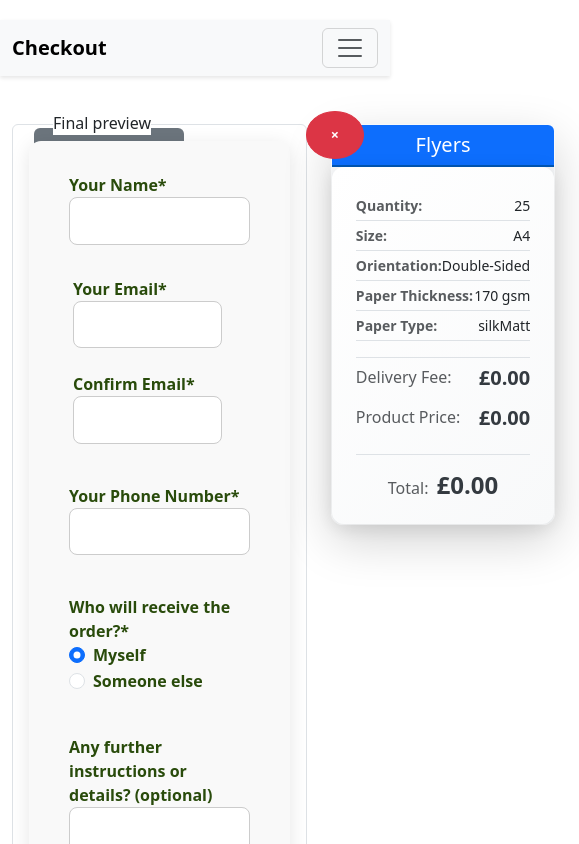
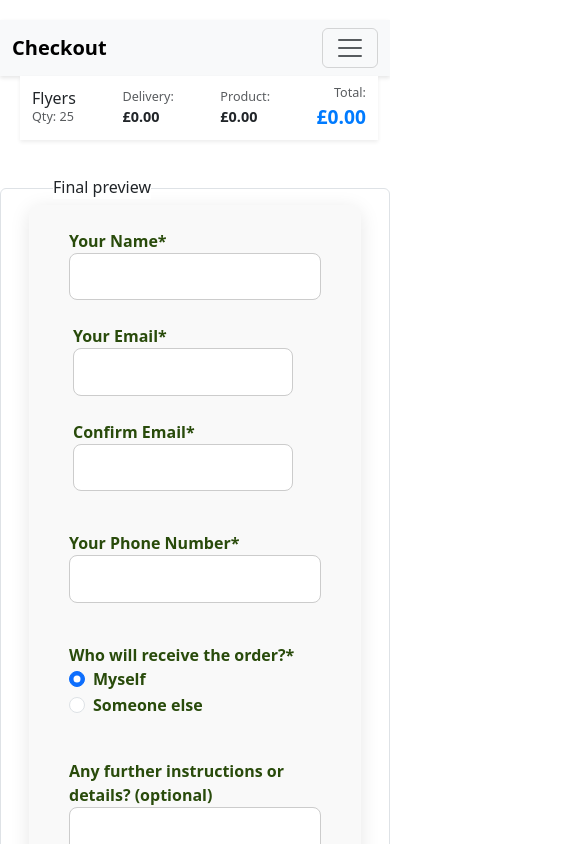
Before and after one commit to mehedi8gb/vue-order-flow, a Vue app: page /your-details in a window 390 px wide. Shown: the top 844 px of the page, 579 px wide, since content can reach past the window. Built offline with nearby package versions, Linux system fonts and the light colour scheme; what vue-sweetalert2 would draw is missing.

Commit message:
do responsive your details page

```diff
--- a/src/views/YourDetails.vue
+++ b/src/views/YourDetails.vue
@@ -1,32 +1,28 @@
 <template>
   <div class="container">
-    <!-- <HeaderComponent></HeaderComponent> -->
-    <div class="d-flex">
-      <div class="col-md-2" style="width: 200px">
+    <div class="pricing-sticky ms-2" style="top: 25px;">
+      <!-- PricingComponent for mobile (below the form, visible on mobile) -->
+      <MobilePricingComponent/>
+    </div>
+    <div class="row">
+      <div class="d-none d-lg-block col-lg-2 position-relative">
         <div class="position-absolute bg-secondary rounded text-white d-flex justify-content-center align-items-center"
-             style="width: 150px; height: 100px; top: 52px; left: 34px">
+             style="width: 150px; height: 100px; top: 52px; left: 34px;">
           <span class="bg-white text-dark rounded text-center px-2 py-1">Flyers</span>
         </div>
       </div>
-      <div class="col-md-8 border rounded mt-5" style="border-color: rgb(185, 185, 185)">
-        <div class="position-relative" style="top: -14px; margin-left: 40px">
+      <div class="col-md-7 col-12 border rounded mt-5" style="border-color: rgb(185, 185, 185);">
+        <div class="position-relative" style="top: -14px; margin-left: 40px;">
           <div class="d-flex justify-content-between">
             <div class="position-relative">
-                            <span class="position-absolute bg-white" style="white-space: nowrap; z-index: 100">Final
-                                preview</span>
-            </div>
-            <div class="position-relative">
-              <button type="button" class="btn btn-danger rounded-circle position-absolute"
-                      style="z-index: 100">
-                <span>&times;</span>
-              </button>
+              <span class="position-absolute bg-white" style="white-space: nowrap; z-index: 100;">Final preview</span>
             </div>
           </div>
         </div>
         <form @submit.prevent="saveDetails">
           <div class="card-body m-3 pb-5">
             <div class="row g-3 px-3">
-              <div class="form-group mt-4">
+              <div class="form-group col-12">
                 <label for="inputName">Your Name*</label>
                 <input type="text" class="form-control"
                        :class="{ 'is-invalid': errors['yourDetails.name'] }" id="inputName"
@@ -36,7 +32,7 @@
                 </div>
               </div>
 
-              <div class="row mt-2">
+              <div class="row col-12">
                 <div class="form-group col-md-6">
                   <label for="inputEmail">Your Email*</label>
                   <input type="email" class="form-control"
@@ -58,7 +54,7 @@
                 </div>
               </div>
 
-              <div class="form-group">
+              <div class="form-group col-12">
                 <label for="inputPhone">Your Phone Number*</label>
                 <input type="tel" class="form-control"
                        :class="{ 'is-invalid': errors['yourDetails.phone'] }" id="inputPhone"
@@ -68,7 +64,7 @@
                 </div>
               </div>
 
-              <div class="form-group">
+              <div class="form-group col-12">
                 <label>Who will receive the order?*</label>
                 <div class="form-check">
                   <input class="form-check-input" type="radio" name="recipient" id="myself"
@@ -85,7 +81,7 @@
                 </div>
               </div>
 
-              <div v-if="form.whoWillReceive == 'someone_else'" class="form-group">
+              <div v-if="form.whoWillReceive == 'someone_else'" class="col-12">
                 <div class="form-group">
                   <label for="recipientName">Recipient's name? *</label>
                   <input type="text" class="form-control"
@@ -107,9 +103,8 @@
                 </div>
               </div>
 
-              <div class="form-group">
-                <label for="additionalInstructions">Any further instructions or details?
-                  (optional)</label>
+              <div class="form-group col-12">
+                <label for="additionalInstructions">Any further instructions or details? (optional)</label>
                 <textarea v-model="form.additionalInstructions" class="form-control"
                           :class="{ 'is-invalid': errors['yourDetails.additionalInstructions'] }"
                           id="additionalInstructions" rows="3"></textarea>
@@ -138,20 +133,22 @@
           </div>
         </form>
       </div>
-      <div class="col-md-4">
+      <div class="col-12 col-md-5 col-lg-3 d-none d-md-block">
         <PricingComponent/>
       </div>
     </div>
   </div>
 </template>
 
+
 <script>
 import {mapActions, mapGetters} from 'vuex';
 import PricingComponent from "@/components/PricingComponent.vue";
+import MobilePricingComponent from "@/components/MobilePricingComponent.vue";
 
 export default {
   name: 'YourDetails',
-  components: {PricingComponent},
+  components: {MobilePricingComponent, PricingComponent},
 
   data() {
     return {
```
